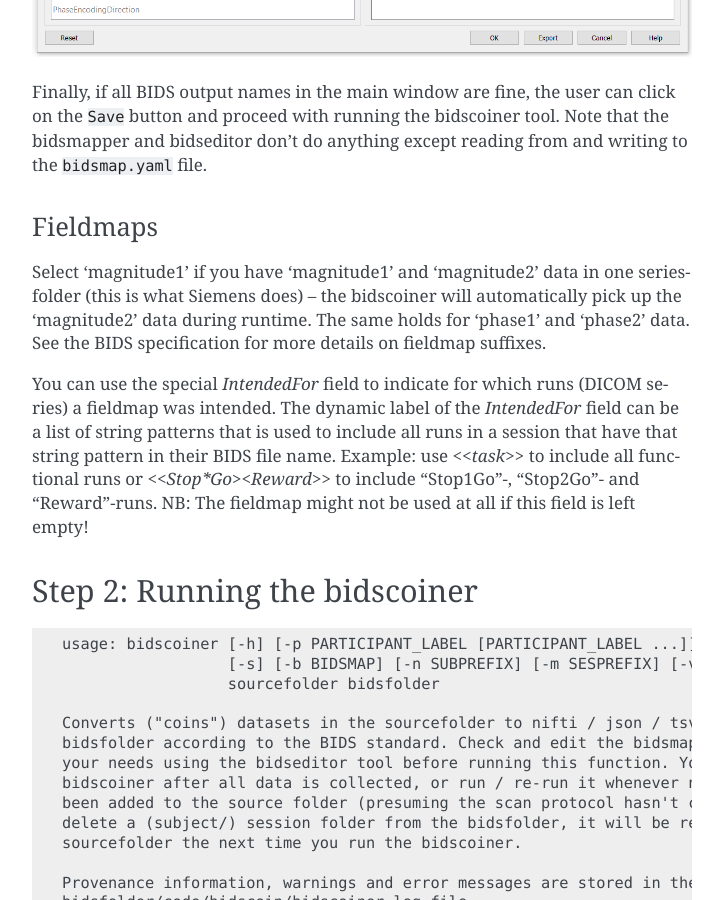
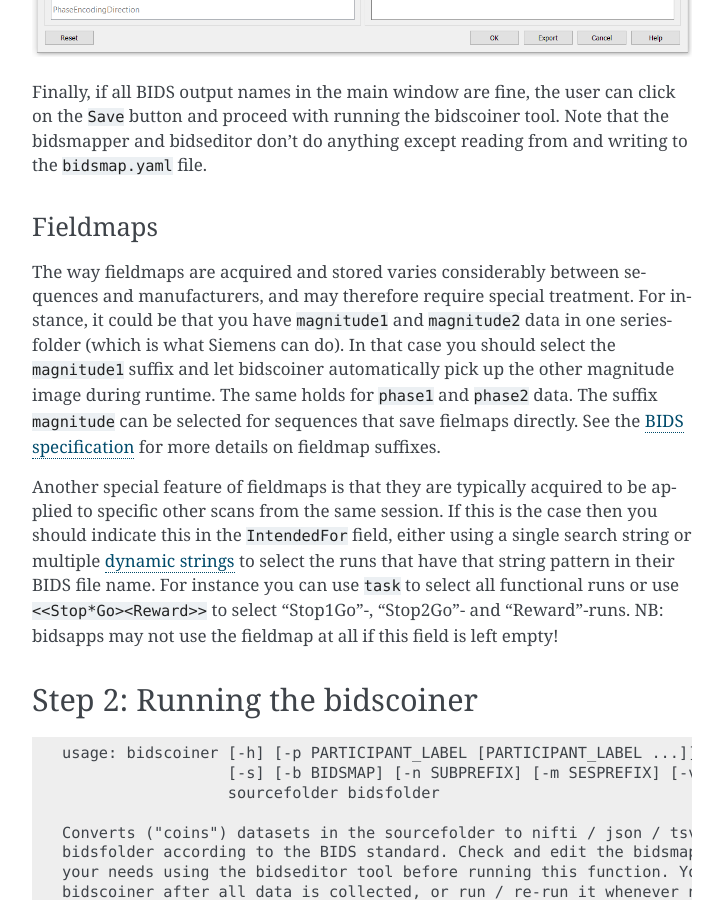
Before and after one commit to Donders-Institute/bidscoin, a Sphinx documentation site: the page built from docs/workflow.rst, in a window 1280 px wide and 900 px high, scrolled down 4352 px. Shown: the whole window, without its empty margins (388-1111 px from the left). Built offline with Sphinx 7.4.7, drawn with Linux system fonts in a browser that asks for light colours.

Commit message:
Improved BIDScoin 3.5 documentation

```diff
--- a/docs/workflow.rst
+++ b/docs/workflow.rst
@@ -140,9 +140,9 @@ Finally, if all BIDS output names in the main window are fine, the user can clic
 Fieldmaps
 ^^^^^^^^^
 
-Select 'magnitude1' if you have 'magnitude1' and 'magnitude2' data in one series-folder (this is what Siemens does) -- the bidscoiner will automatically pick up the 'magnitude2' data during runtime. The same holds for 'phase1' and 'phase2' data. See the BIDS specification for more details on fieldmap suffixes.
+The way fieldmaps are acquired and stored varies considerably between sequences and manufacturers, and may therefore require special treatment. For instance, it could be that you have ``magnitude1`` and ``magnitude2`` data in one series-folder (which is what Siemens can do). In that case you should select the ``magnitude1`` suffix and let bidscoiner automatically pick up the other magnitude image during runtime. The same holds for ``phase1`` and ``phase2`` data. The suffix ``magnitude`` can be selected for sequences that save fielmaps directly. See the `BIDS specification <https://bids-specification.readthedocs.io/en/stable/04-modality-specific-files/01-magnetic-resonance-imaging-data.html#fieldmap-data>`__ for more details on fieldmap suffixes.
 
-You can use the special `IntendedFor` field to indicate for which runs (DICOM series) a fieldmap was intended. The dynamic label of the `IntendedFor` field can be a list of string patterns that is used to include all runs in a session that have that string pattern in their BIDS file name. Example: use `<<task>>` to include all functional runs or `<<Stop*Go><Reward>>` to include "Stop1Go"-, "Stop2Go"- and "Reward"-runs. NB: The fieldmap might not be used at all if this field is left empty!
+Another special feature of fieldmaps is that they are typically acquired to be applied to specific other scans from the same session. If this is the case then you should indicate this in the ``IntendedFor`` field, either using a single search string or multiple `dynamic strings <bidsmap.html#special-features>`__ to select the runs that have that string pattern in their BIDS file name. For instance you can use ``task`` to select all functional runs or use ``<<Stop*Go><Reward>>`` to select "Stop1Go"-, "Stop2Go"- and "Reward"-runs. NB: bidsapps may not use the fieldmap at all if this field is left empty!
 
 Step 2: Running the bidscoiner
 ------------------------------
```
